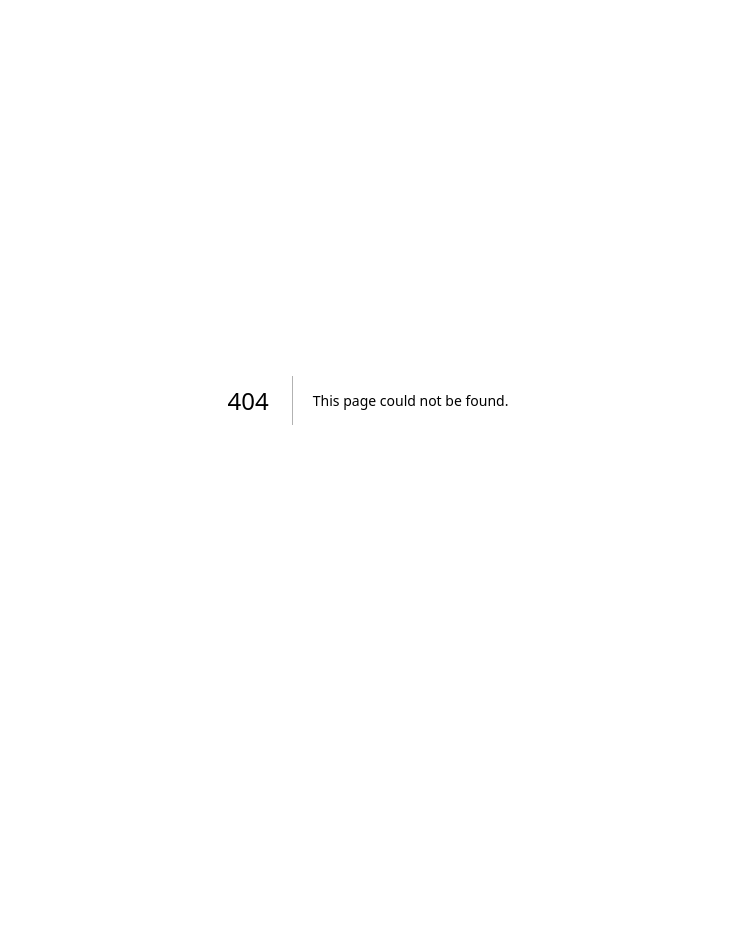
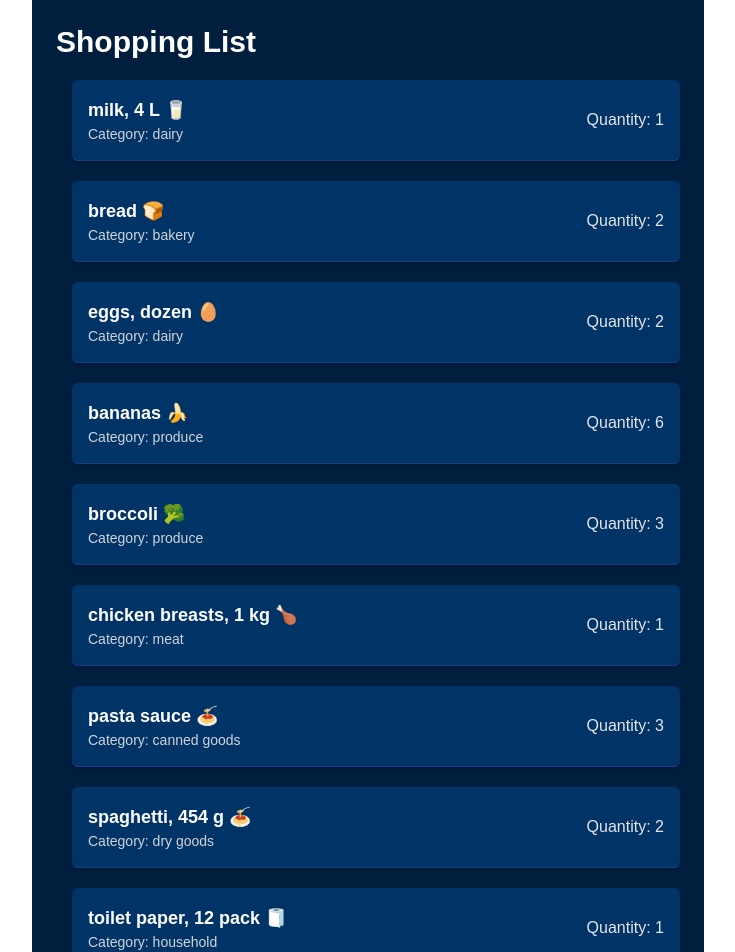
Before and after one commit to MintChimp/cprg306-assignments, a Next.js app in the folder cprg-306proj/: page /week-3 in a window 1280 px wide. Before the commit this address had no page. Shown: the top 952 px of the page, without its empty margins (272-1007 px from the left). Before the commit the page ends 800 px from the top, so only its background shows below. Built offline with nearby package versions, Linux system fonts and the light colour scheme.

Commit message:
week-3
week-3 assignment

```diff
--- a/cprg-306proj/app/page.js
+++ b/cprg-306proj/app/page.js
@@ -7,6 +7,9 @@ export default function Home() {
     <h1 className="text-3xl">CPRG 306: Web Development 2 - Assignments</h1>
     <Link href='/week-2' className="hover:text-teal-500 hover:underline pt-10 pl-10">
       Week 2
+    </Link>
+    <Link href='/week-3' className="hover:text-teal-500 hover:underline pl-10">
+      Week 3
     </Link>
     </div>
 
--- /dev/null
+++ b/cprg-306proj/app/week-3/item-list.js
@@ -0,0 +1,23 @@
+import React from "react";
+import Item from "./item";
+
+const ItemList = () => {
+  return (
+    <ul className="text-left ml-4">
+      <Item name="milk, 4 L 🥛" quantity={1} category="dairy" />
+      <Item name="bread 🍞" quantity={2} category="bakery" />
+      <Item name="eggs, dozen 🥚" quantity={2} category="dairy" />
+      <Item name="bananas 🍌" quantity={6} category="produce" />
+      <Item name="broccoli 🥦" quantity={3} category="produce" />
+      <Item name="chicken breasts, 1 kg 🍗" quantity={1} category="meat" />
+      <Item name="pasta sauce 🍝" quantity={3} category="canned goods" />
+      <Item name="spaghetti, 454 g 🍝" quantity={2} category="dry goods" />
+      <Item name="toilet paper, 12 pack 🧻" quantity={1} category="household" />
+      <Item name="paper towels, 6 pack" quantity={1} category="household" />
+      <Item name="dish soap 🧺" quantity={1} category="household" />
+      <Item name="hand soap 🧤" quantity={4} category="household" />
+    </ul>
+  );
+};
+
+export default ItemList;
--- /dev/null
+++ b/cprg-306proj/app/week-3/item.js
@@ -0,0 +1,15 @@
+import React from "react";
+
+const Item = ({ name, quantity, category }) => {
+  return (
+    <li className="p-4 border-b border-blue-900 bg-[#003366] flex justify-between items-center rounded-md shadow-md mt-5">
+      <div>
+        <p className="text-lg font-semibold text-white">{name}</p>
+        <p className="text-sm text-gray-300">Category: {category}</p>
+      </div>
+      <span className="text-md font-medium text-gray-200">Quantity: {quantity}</span>
+    </li>
+  );
+};
+
+export default Item;
--- /dev/null
+++ b/cprg-306proj/app/week-3/page.js
@@ -0,0 +1,12 @@
+import Head from "next/head";
+import ItemList from "./item-list";
+
+export default function Page() {
+  return (
+      <main className="max-w-2xl mx-auto p-6 bg-[#001f3f] min-h-screen">
+        <title>My Shopping List</title>
+        <h1 className="text-3xl font-bold text-white mb-4">Shopping List</h1>
+        <ItemList />
+      </main>
+  );
+};
```
